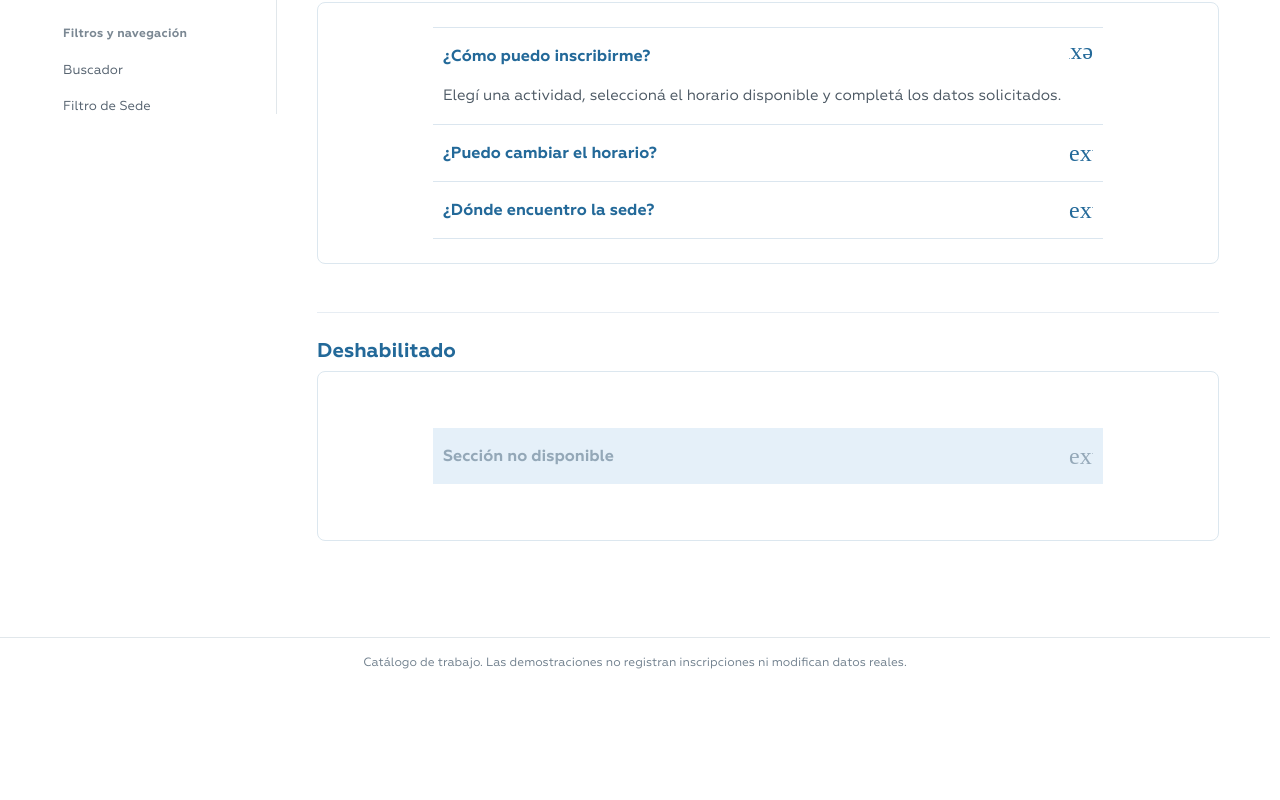
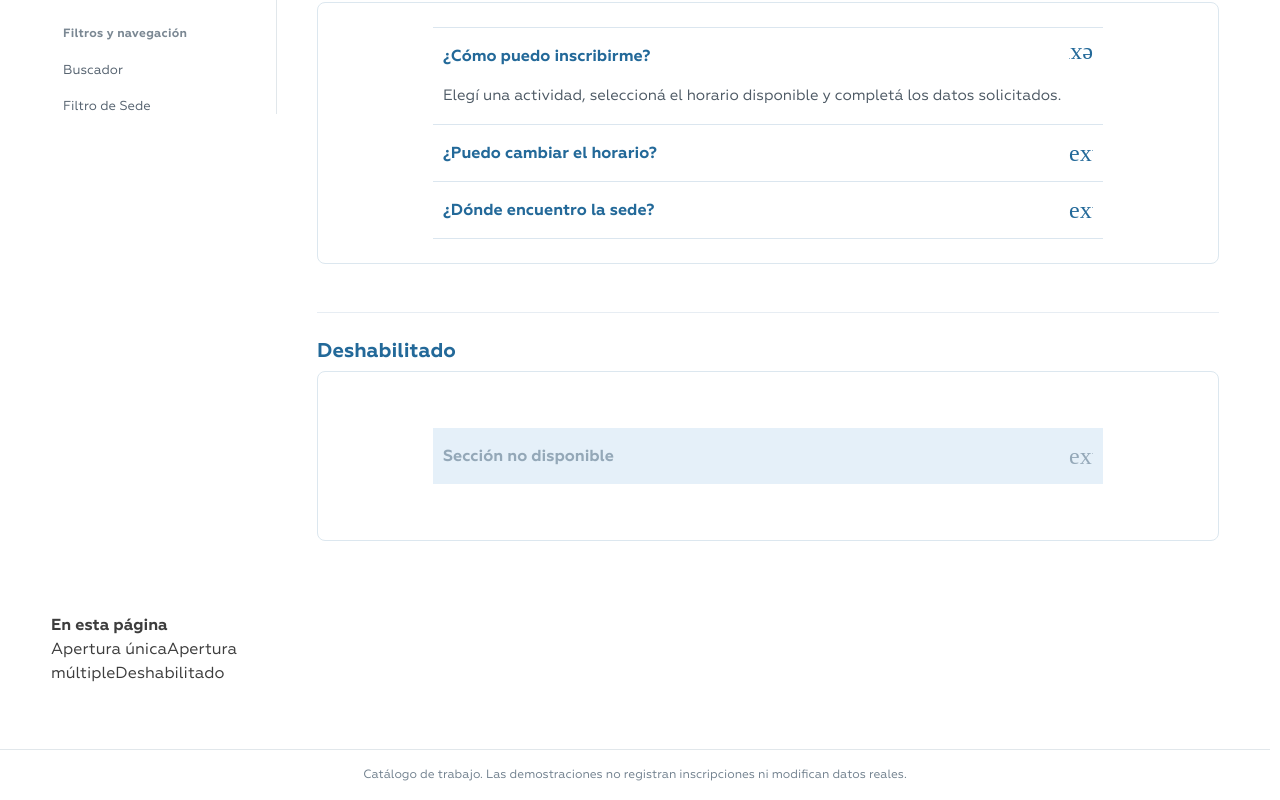
Before and after one commit to SantiagoM96/mlz-muni, a React (Vite) app: page /ui-kit-andy/componentes/acordeon in a window 1280 px wide. Shown: the part 763-1563 px from the top of the page. Before the commit the page ends 1451 px from the top, so only its background shows below. Built offline with nearby package versions, Linux system fonts and the light colour scheme; a web font is replaced by a local one.

Commit message:
feat(andy): add sticky On This Page right navigation with anchored sections and current-section highlight

```diff
--- a/src/pages/andy-kit/AndyKitPage.tsx
+++ b/src/pages/andy-kit/AndyKitPage.tsx
@@ -131,7 +131,7 @@ function Messages(){return <>
  <DemoSection title="Estado sin resultados"><div className="andy-empty"><Icon name="search" size={42}/><h3>No encontramos actividades</h3><p>Probá con otros filtros o cambiá el término de búsqueda.</p><button className="andy-btn andy-btn-outline" type="button">Limpiar filtros</button></div></DemoSection>
 </>}
 function ComponentExample({title,description,children}:{title:string;description?:string;children:ReactNode}){
- return <section className="andy-doc-example"><h3>{title}</h3>{description&&<p>{description}</p>}
+ return <section className="andy-doc-example" id={title.normalize('NFD').replace(/[\u0300-\u036f]/g,'').toLowerCase().replace(/[^a-z0-9]+/g,'-').replace(/^-|-$/g,'')}><h3>{title}</h3>{description&&<p>{description}</p>}
    <div className="andy-doc-preview">{children}</div></section>;
 }
 function AccordionDemo({multiple=false}:{multiple?:boolean}){
@@ -169,6 +169,28 @@ function ComponentDetails({id}:{id:ComponentId}){
   <ComponentExample title="Deshabilitado"><div className="andy-doc-accordion"><button type="button" disabled>Sección no disponible <Icon name="expand_more"/></button></div></ComponentExample>
  </>;
  return null;
+}
+const tocByComponent:Partial<Record<ComponentId,{id:string;title:string}[]>>={
+ boton:[{id:'variantes',title:'Variantes'},{id:'tamanos',title:'Tamaños'},{id:'estados',title:'Estados'},{id:'iconografia',title:'Íconos'},{id:'uso',title:'Uso y comportamiento'}],
+ acordeon:[{id:'apertura-unica',title:'Apertura única'},{id:'apertura-multiple',title:'Apertura múltiple'},{id:'deshabilitado',title:'Deshabilitado'}],
+ buscador:[{id:'buscador',title:'Buscador'},{id:'buscador-con-contenido',title:'Buscador con contenido'}]
+};
+function HeadingToc({items}:{items:{id:string;title:string}[]}){
+ const [active,setActive]=useState(items[0]?.id??'');
+ useEffect(()=>{
+  if(!items.length)return;
+  const observers=items.map(item=>document.getElementById(item.id)).filter((el):el is HTMLElement=>!!el);
+  const observer=new IntersectionObserver(entries=>{
+   const visible=entries.filter(e=>e.isIntersecting).sort((a,b)=>a.boundingClientRect.top-b.boundingClientRect.top);
+   if(visible[0])setActive(visible[0].target.id);
+  },{rootMargin:'-15% 0px -68% 0px',threshold:0});
+  observers.forEach(el=>observer.observe(el));
+  return()=>observer.disconnect();
+ },[items]);
+ return <aside className="andy-doc-toc" aria-label="En esta página"><strong>En esta página</strong>
+  <nav>{items.map(item=><a key={item.id} className={active===item.id?'is-active':''} href={'#'+item.id} aria-current={active===item.id?'location':undefined}
+   onClick={()=>setActive(item.id)}>{item.title}</a>)}</nav>
+ </aside>;
 }
 const views:Record<Category,()=>ReactNode>={fundamentos:Foundations,filtros:Filters,formularios:Forms,seleccion:Selection,botones:Buttons,etiquetas:Tags,tarjetas:Cards,mensajes:Messages};
 export function AndyKitPage(){
@@ -230,6 +252,7 @@ export function AndyKitPage(){
        </NavLink>)}</div></section>)}</div>:
      Gallery&&<Gallery/>}
    </main>
+   {isComponent&&tocByComponent[componentEntry[0]]&&<HeadingToc key={componentEntry[0]} items={tocByComponent[componentEntry[0]]!}/>}
   </div>
   <footer className="andy-footer">Catálogo de trabajo. Las demostraciones no registran inscripciones ni modifican datos reales.</footer>
  </div>;
```
